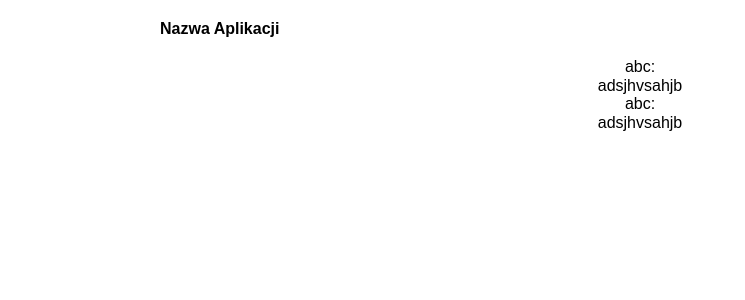
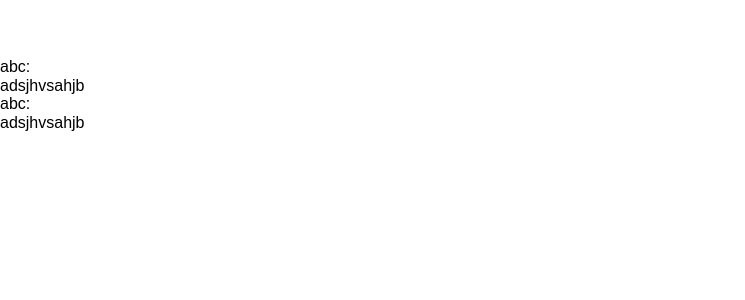
Before and after one commit to akai-org/hackyeah, a React (Create React App) app: page / in a window 1280 px wide. Shown: the top 300 px of the page, without its empty margins (0-745 px from the left). Built offline with nearby package versions, Linux system fonts and the light colour scheme.

Commit message:
add router

```diff
--- a/package.json
+++ b/package.json
@@ -6,6 +6,7 @@
     "normalize.css": "^7.0.0",
     "react": "^16.0.0",
     "react-dom": "^16.0.0",
+    "react-router-dom": "^4.2.2",
     "react-scripts": "1.0.14"
   },
   "scripts": {
--- a/src/index.js
+++ b/src/index.js
@@ -1,8 +1,21 @@
 import React from 'react';
 import ReactDOM from 'react-dom';
+import { BrowserRouter, Route, Router } from 'react-router-dom'
 import './index.css';
 import App from './App';
 import registerServiceWorker from './registerServiceWorker';
 
-ReactDOM.render(<App />, document.getElementById('root'));
+import Header from './components/Header';
+import Home from './views/Home';
+
+ReactDOM.render(
+  <BrowserRouter>
+    <div>
+      <Route path='/' component={Header}/>
+      <Route exact path='/' component={Home}/>
+      <Route path='/magic' component={Home}/>
+      <Route path='/magic' component={Home}/>
+    </div>
+  </BrowserRouter>,
+  document.getElementById('root'));
 registerServiceWorker();
```
